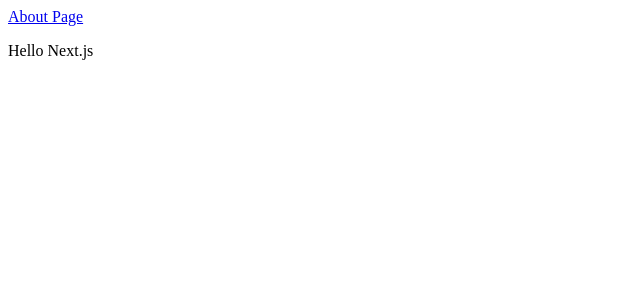
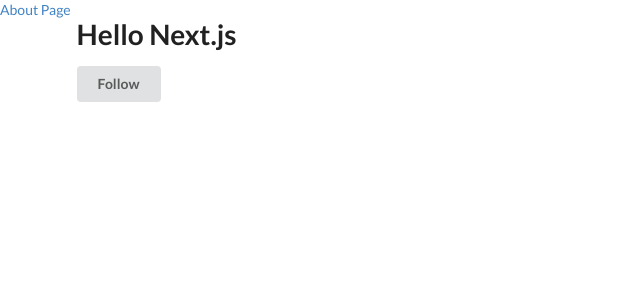
Before and after one commit to pjb0811/next-app-starter, a Next.js app: page / in a window 1280 px wide. Shown: the top 300 px of the page, without its empty margins (0-640 px from the left). Built offline with nearby package versions, Linux system fonts and the light colour scheme.

Commit message:
updated how to import css.

```diff
--- a/next.config.js
+++ b/next.config.js
@@ -1,3 +1,36 @@
-// next.config.js
-const withCSS = require('@zeit/next-css');
-module.exports = withCSS();
+// const path = require('path');
+// const glob = require('glob');
+
+module.exports = {
+  webpack: (config, { dev }) => {
+    config.module.rules.push(
+      {
+        test: /\.(css|scss)/,
+        loader: 'emit-file-loader',
+        options: {
+          name: 'dist/[path][name].[ext]'
+        }
+      },
+      {
+        test: /\.css$/,
+        use: ['babel-loader', 'raw-loader', 'postcss-loader']
+      }
+      /* ,
+      {
+        test: /\.s(a|c)ss$/,
+        use: ['babel-loader', 'raw-loader', 'postcss-loader',
+          { loader: 'sass-loader',
+            options: {
+              includePaths: ['styles', 'node_modules']
+                .map((d) => path.join(__dirname, d))
+                .map((g) => glob.sync(g))
+                .reduce((a, c) => a.concat(c), [])
+            }
+          }
+        ]
+      }
+      */
+    );
+    return config;
+  }
+};
--- a/pages/about.js
+++ b/pages/about.js
@@ -1,5 +1,9 @@
-export default () => (
+import React from 'react';
+
+const About = () => (
   <div>
     <p>This is the about page</p>
   </div>
 );
+
+export default About;
--- a/pages/index.js
+++ b/pages/index.js
@@ -1,18 +1,24 @@
 // This is the Link API
+import React from 'react';
 import Link from 'next/link';
 import Head from 'next/head';
+import semantic from 'semantic-ui-css/semantic.min.css';
 
 const Index = () => (
-  <div className="App">
+  <div>
     <Head>
       <title>Next App Starter</title>
       <meta name="viewport" content="initial-scale=1.0, width=device-width" key="viewport" />
+      <style dangerouslySetInnerHTML={{ __html: semantic }} />
     </Head>
     <Link href="/about">
       <a>About Page</a>
     </Link>
-    <p>Hello Next.js</p>
+    <div className="ui container">
+      <h1 className="ui header">Hello Next.js</h1>
+      <button className="ui button">Follow</button>
+    </div>
   </div>
-)
+);
 
 export default Index;
--- /dev/null
+++ b/postcss.config.js
@@ -0,0 +1,6 @@
+module.exports = {
+  plugins: [
+    require('postcss-easy-import')({prefix: '_'}), // keep this first
+    require('autoprefixer')({ /* ...options */ }) // so imports are auto-prefixed too
+  ]
+};
```
Also changed, not shown: package.json (+10 -1 lines), .babelrc (added), 1 other file (tests, documents, lock files or other folders).
